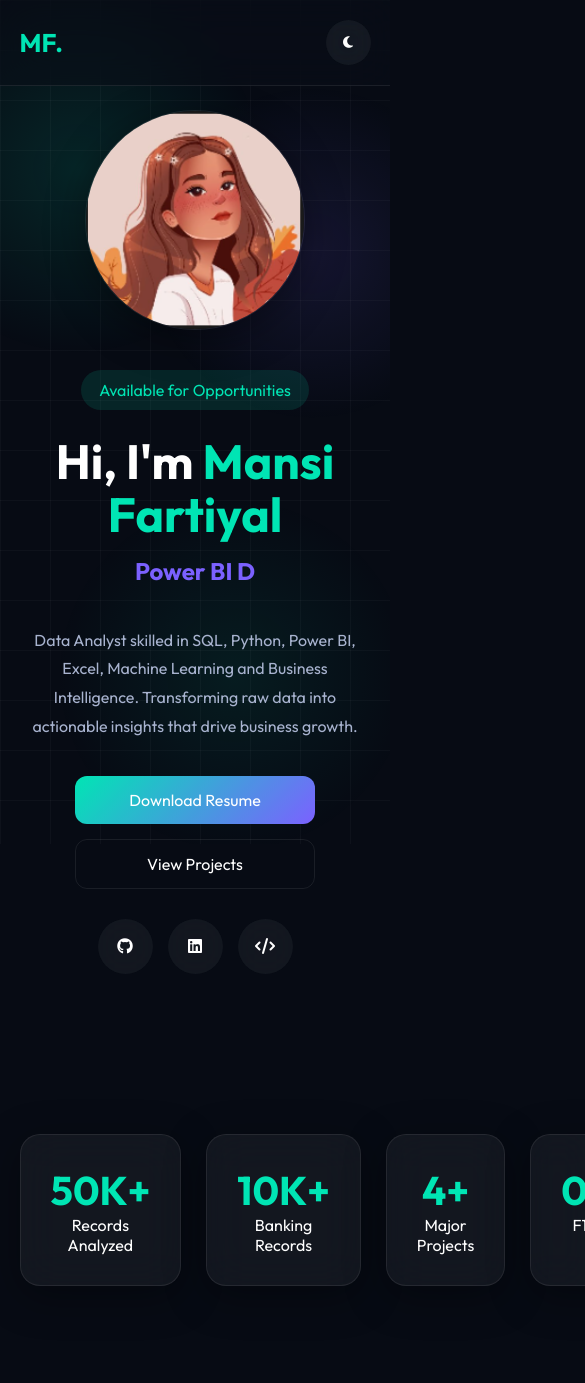
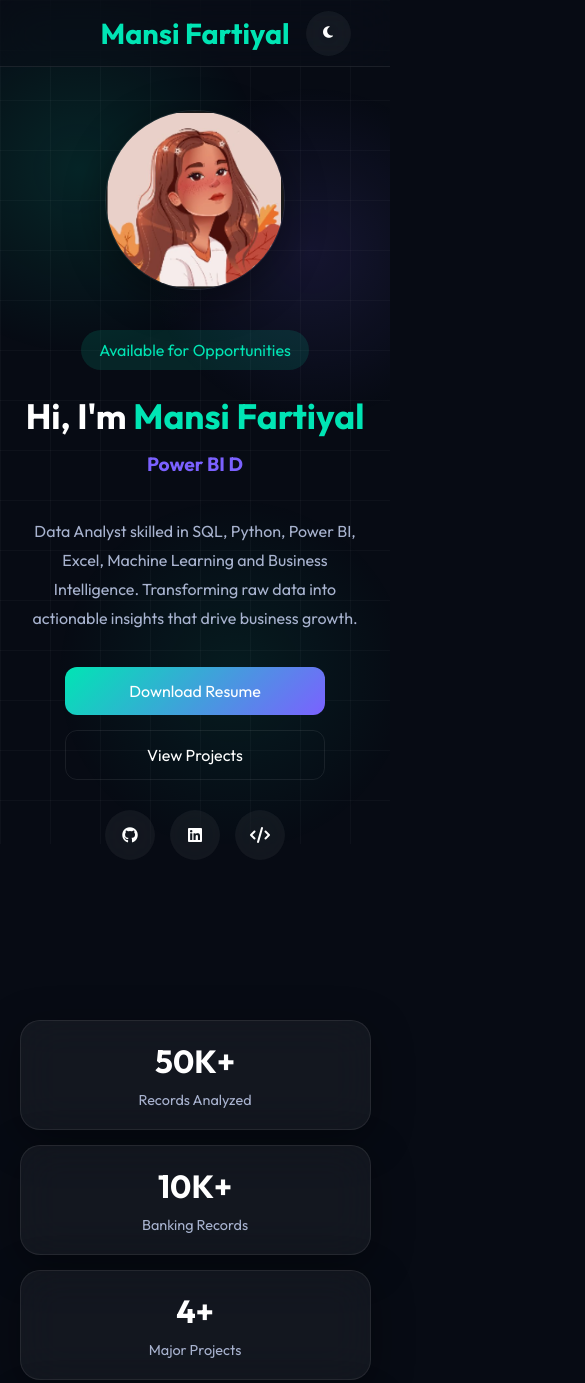
Before and after one commit to AbhaySrivastav18/Abhay-Portfolio, a plain HTML site: page index.html in a window 390 px wide. Shown: the top 1383 px of the page, 585 px wide, since content can reach past the window. Drawn offline with Linux system fonts and the light colour scheme.

Commit message:
Improved mobile responsiveness

```diff
--- a/css/style.css
+++ b/css/style.css
@@ -435,7 +435,7 @@
    STATS
 =========================== */
 
-.stats{
+/* .stats{
 
     padding:80px 0;
 }
@@ -462,6 +462,26 @@
     color:var(--primary);
 
     font-size:2.5rem;
+} */
+ .stats-grid{
+    display:grid;
+    grid-template-columns:repeat(4,1fr);
+    gap:25px;
+}
+
+.stat-card{
+    padding:30px;
+    text-align:center;
+}
+
+.stat-card h2{
+    font-size:2.5rem;
+    margin-bottom:10px;
+}
+
+.stat-card p{
+    font-size:1rem;
+    color:var(--text-secondary);
 }
 
 /* ===========================
@@ -911,14 +931,58 @@
    MOBILE RESPONSIVE DESIGN
 ========================== */
 
+/* =====================================
+   TABLETS & MOBILE
+===================================== */
+
 @media (max-width:768px){
+
+    /* HEADER */
+
+    .header .container{
+
+        position:relative;
+
+        display:flex;
+        justify-content:center;
+        align-items:center;
+
+        padding:15px 20px;
+    }
+
+    .logo{
+        font-size:1.8rem;
+    }
+
+    .navbar{
+        display:none;
+    }
+
+    #themeToggle{
+
+        position:absolute;
+
+        right:20px;
+
+        width:45px;
+        height:45px;
+
+        display:flex;
+        align-items:center;
+        justify-content:center;
+
+        border-radius:50%;
+    }
 
     /* HERO */
 
     .hero-grid{
+
         display:flex;
         flex-direction:column;
+
         text-align:center;
+
         gap:30px;
     }
 
@@ -939,21 +1003,21 @@
 
         border-radius:50%;
 
+        display:block;
+
         margin:auto;
-
-        display:block;
     }
 
     .hero h1{
 
-        font-size:3rem;
-        line-height:1.1;
+        font-size:2.8rem;
+        line-height:1.2;
     }
 
     .typing-text{
 
-        font-size:1.5rem;
-        min-height:50px;
+        font-size:1.4rem;
+        min-height:45px;
     }
 
     .hero-content p{
@@ -981,7 +1045,7 @@
         text-align:center;
     }
 
-    /* SOCIAL ICONS */
+    /* SOCIAL LINKS */
 
     .social-links{
 
@@ -991,18 +1055,41 @@
 
         gap:15px;
 
-        margin-top:25px;
+        margin-top:20px;
     }
 
     .social-links a{
 
-        width:55px;
-        height:55px;
+        width:50px;
+        height:50px;
 
         display:flex;
-
         justify-content:center;
         align-items:center;
+    }
+
+    /* STATS */
+
+    .stats-grid{
+
+        grid-template-columns:1fr 1fr;
+
+        gap:15px;
+    }
+
+    .stat-card{
+
+        padding:20px;
+    }
+
+    .stat-card h2{
+
+        font-size:2rem;
+    }
+
+    .stat-card p{
+
+        font-size:.9rem;
     }
 
     /* ABOUT */
@@ -1010,7 +1097,8 @@
     .about-grid{
 
         grid-template-columns:1fr;
-        gap:30px;
+
+        gap:35px;
     }
 
     .about-sidebar{
@@ -1046,11 +1134,14 @@
         flex-direction:column;
 
         align-items:center;
+
+        gap:20px;
     }
 
     .achievement-card{
 
         width:100%;
+
         max-width:350px;
     }
 
@@ -1062,23 +1153,16 @@
 
         flex-direction:column;
 
+        align-items:center;
+
         gap:15px;
-
-        align-items:center;
     }
 
     .contact-links a{
 
-        width:250px;
+        width:260px;
 
         justify-content:center;
-    }
-
-    /* NAVBAR */
-
-    .navbar{
-
-        display:none;
     }
 
     /* SECTION SPACING */
@@ -1090,6 +1174,57 @@
 
     .section-title{
 
-        font-size:2.5rem;
+        font-size:2.3rem;
     }
 }
+
+
+/* =====================================
+   SMALL PHONES
+===================================== */
+
+@media (max-width:480px){
+
+    .hero-image img{
+
+        width:180px;
+        height:180px;
+    }
+
+    .hero h1{
+
+        font-size:2.2rem;
+    }
+
+    .typing-text{
+
+        font-size:1.2rem;
+    }
+
+    .section-title{
+
+        font-size:2rem;
+    }
+
+    .stats-grid{
+
+        grid-template-columns:1fr;
+    }
+
+    .hero-buttons .btn{
+
+        width:100%;
+        max-width:260px;
+    }
+
+    .contact-links a{
+
+        width:100%;
+        max-width:260px;
+    }
+
+    .project-card img{
+
+        height:180px;
+    }
+}
--- a/index.html
+++ b/index.html
@@ -26,7 +26,7 @@
     <div class="container">
 
         <a href="#" class="logo">
-            MF.
+            Mansi Fartiyal
         </a>
 
         <nav class="navbar">
```
